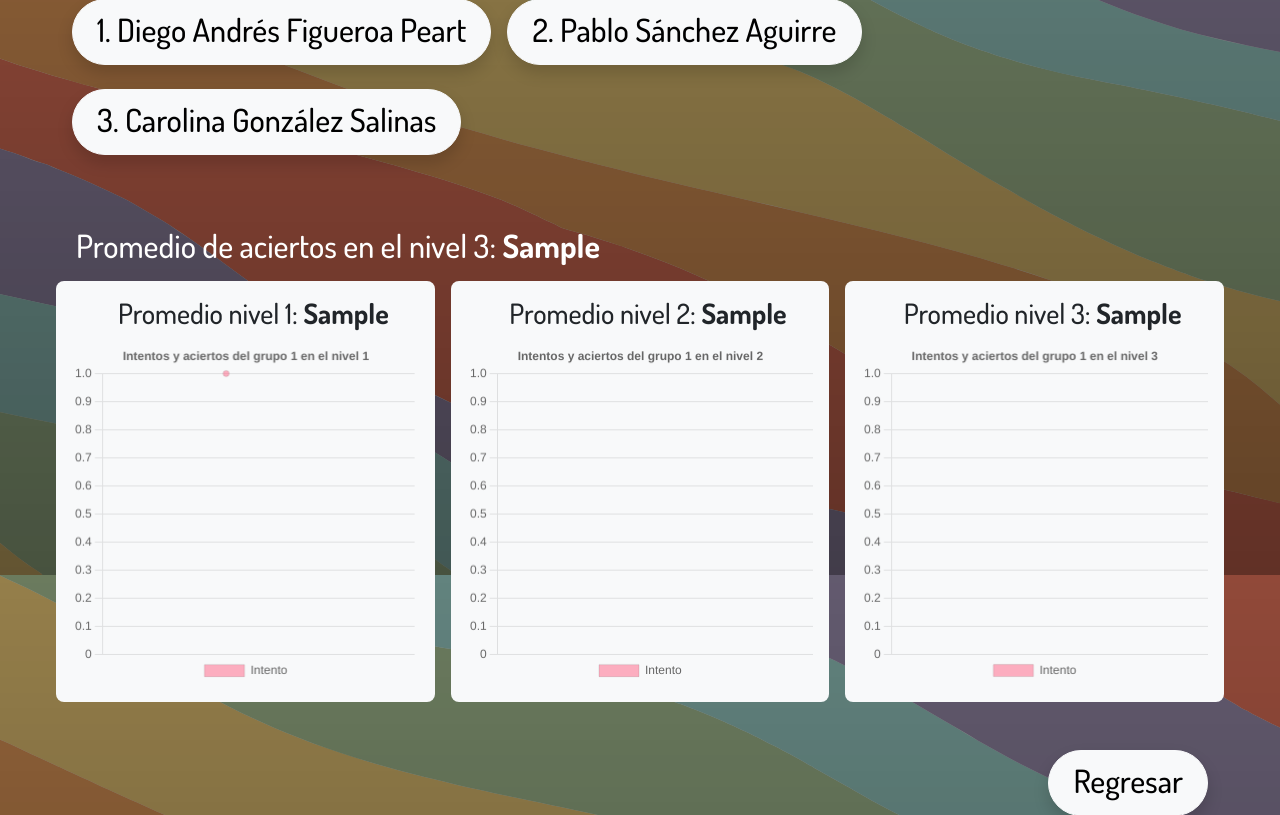
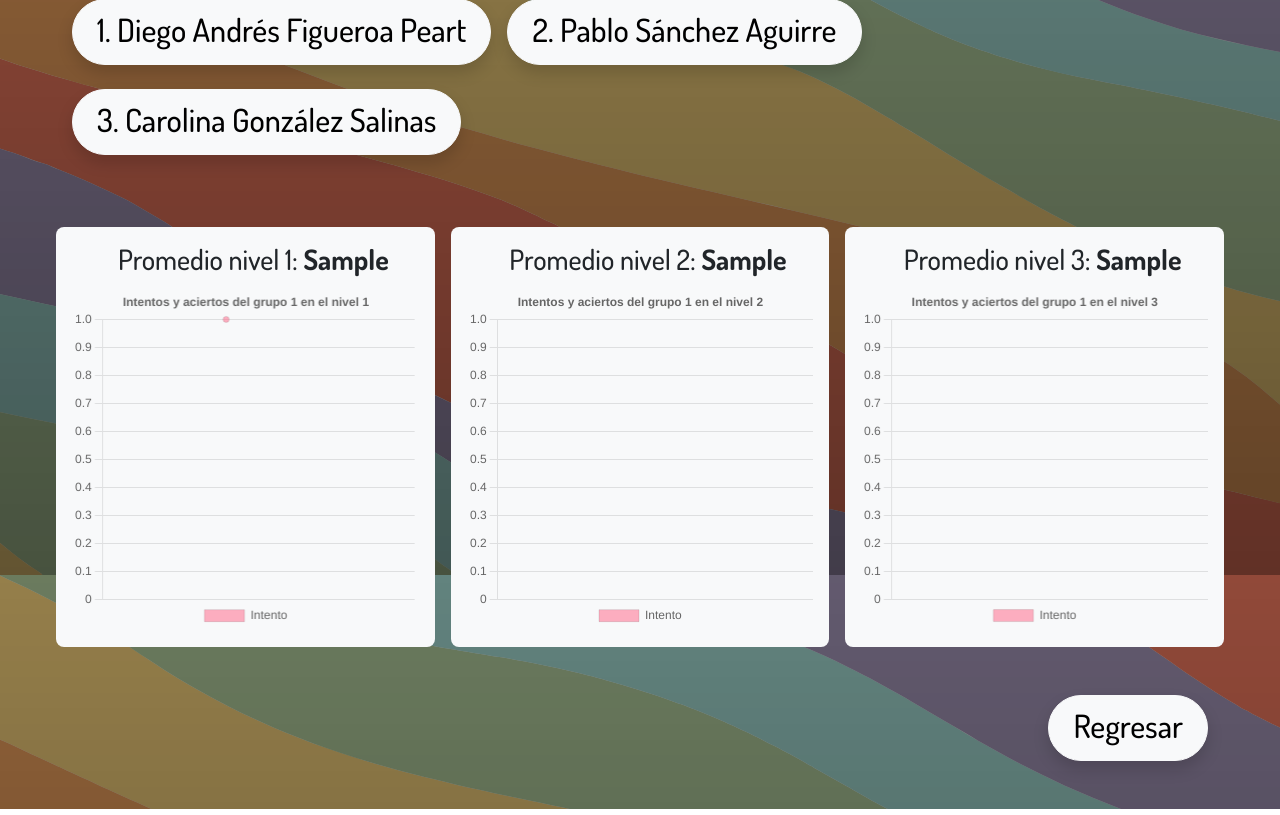
Before and after one commit to A01660987/Matemagicas, a Django app: template game/templates/dashboard_group.html in a window 1280 px wide. Shown: the part 225-1040 px from the top of the page. Run offline with Django 4.2, Linux system fonts and the light colour scheme; data comes from the database, SQL or seed files in the repository; tables that the repository leaves empty hold one stand-in row (values such as "Sample post"); the template is opened without the code that fills it: values that come from a table or form of the project are taken from there, most other values are stand-ins (such as "Sample title", 1, 10 or a date in 2020); data that the repository does not hold is empty; some libraries are stand-ins or nearby versions.

Commit message:
Update dashboard_group.html

```diff
--- a/game/templates/dashboard_group.html
+++ b/game/templates/dashboard_group.html
@@ -30,8 +30,6 @@
         {% endfor %}
     </div>
 </div>
-
-<h2 class="ps-3 text-white">Promedio de aciertos en el nivel 3: <strong>{{ promedio3 }}</strong></h2>
 
 <div class="row mt-3">
     <div class="bg-light mb-5 rounded-3 col mx-2 p-3">
```
